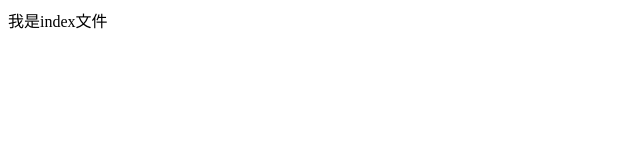
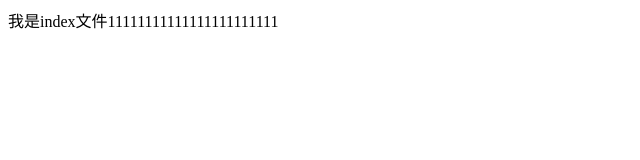
Before and after one commit to kirllkor/git-demo, a plain HTML site: page index.html in a window 1280 px wide. Shown: the whole page, without its empty margins (0-640 px from the left). Drawn offline with Linux system fonts and the light colour scheme.

Commit message:
这是Q第二次提交

```diff
--- a/index.html
+++ b/index.html
@@ -5,6 +5,6 @@
 		<title></title>
 	</head>
 	<body>
-		我是index文件
+		我是index文件11111111111111111111111
 	</body>
 </html>
```
